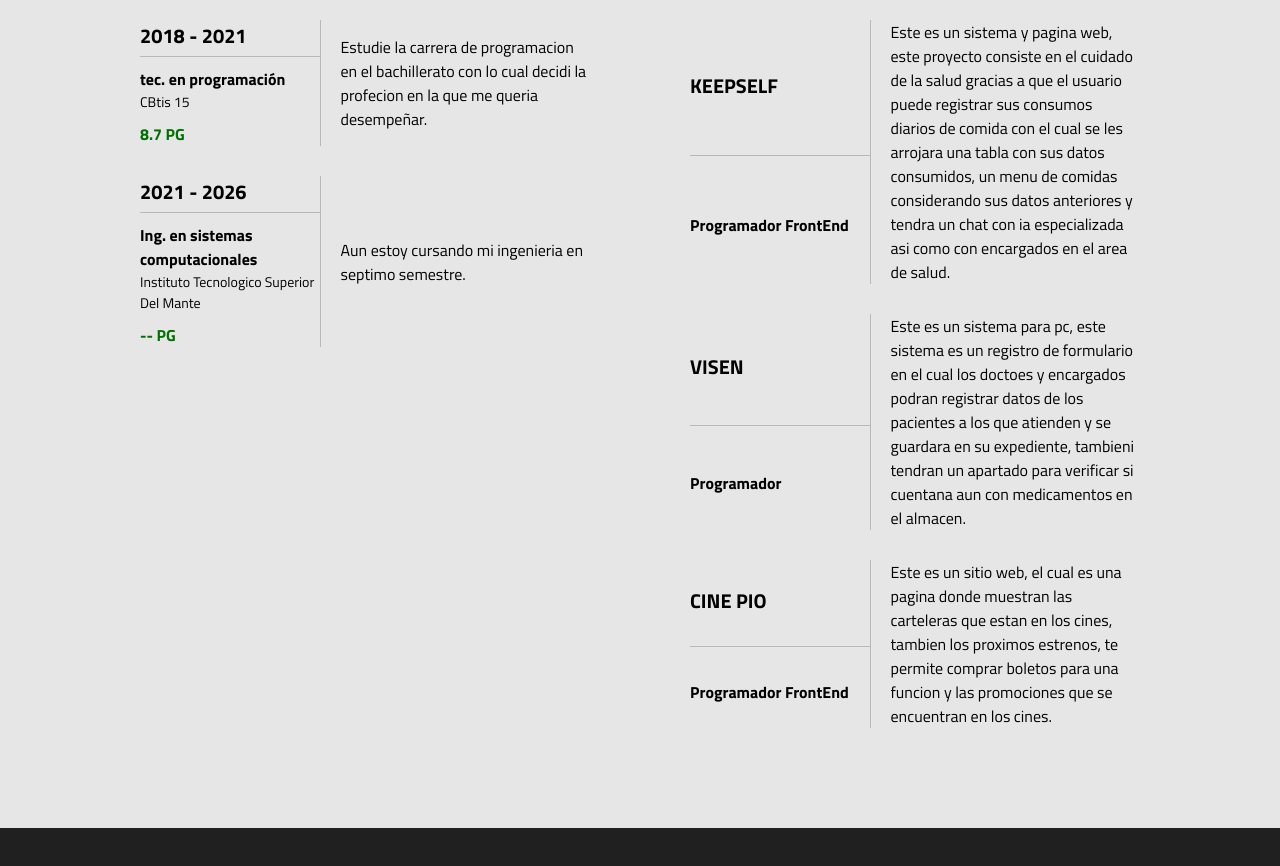
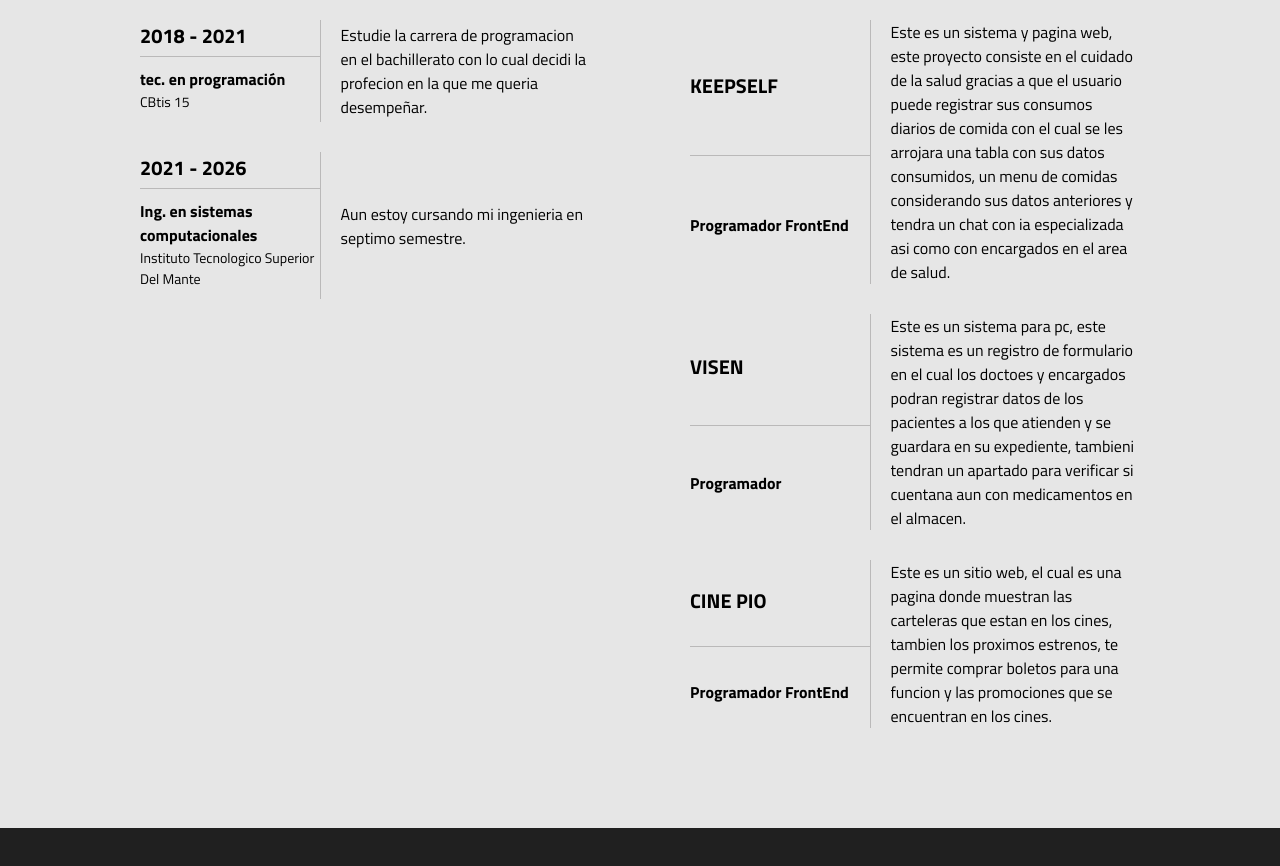
Before and after one commit to mariovel240603/cv.github.io, a plain HTML site: page index.html in a window 1280 px wide. Shown: the part 1860-2726 px from the top of the page. Drawn offline with Linux system fonts and the light colour scheme.

Commit message:
Update index.html

```diff
--- a/index.html
+++ b/index.html
@@ -170,7 +170,7 @@
                             <td>
                                 <h4>tec. en programación</h4>
                                 <p>CBtis 15</p>
-                                <span class="promedio">8.7 PG</span>
+                                <span class="promedio"></span>
                             </td>
                         </tr>
                     </table>
@@ -187,7 +187,7 @@
                             <td>
                                 <h4>Ing. en sistemas computacionales</h4>
                                 <p>Instituto Tecnologico Superior Del Mante</p>
-                                <span class="promedio">-- PG</span>
+                                <span class="promedio"></span>
                             </td>
                         </tr>
                     </table>
```
